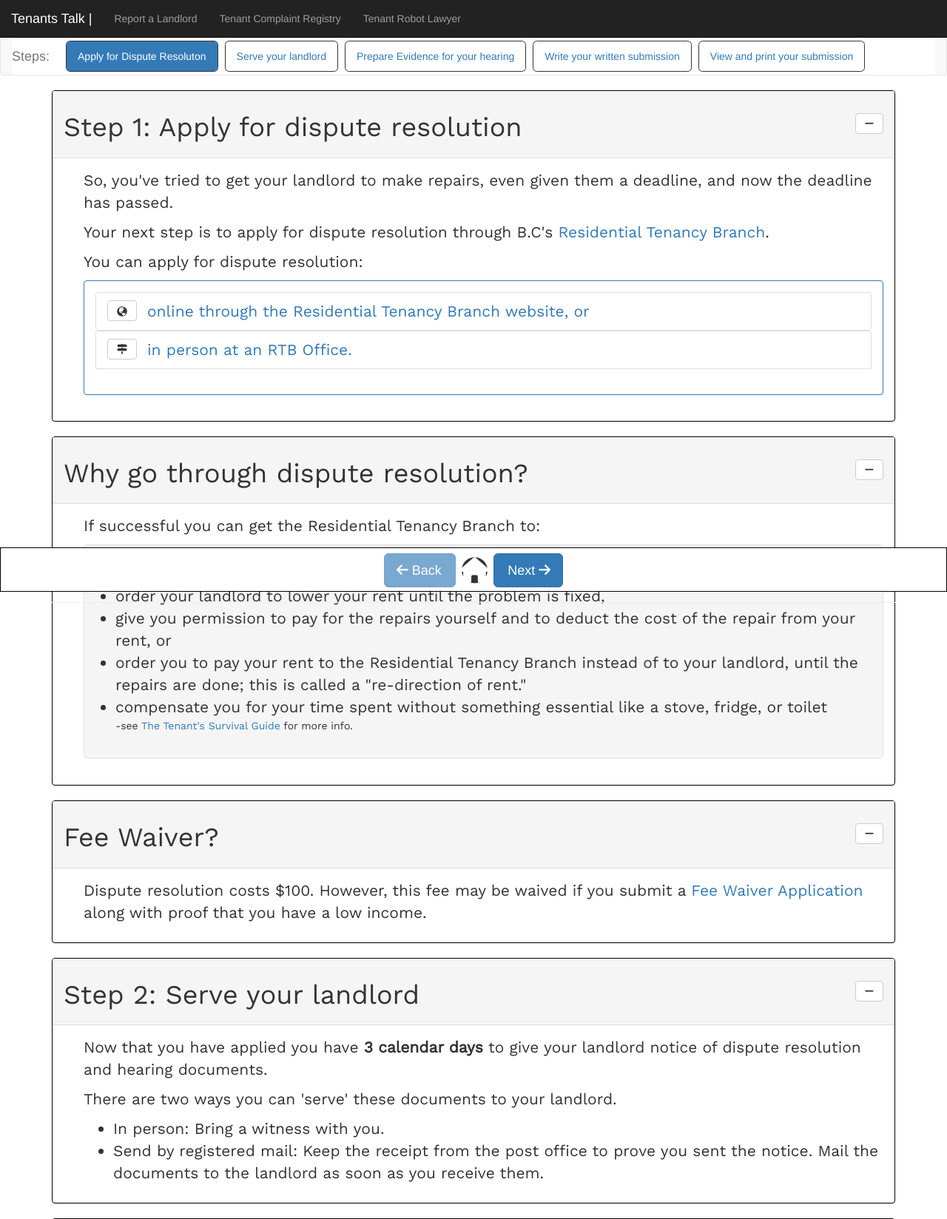
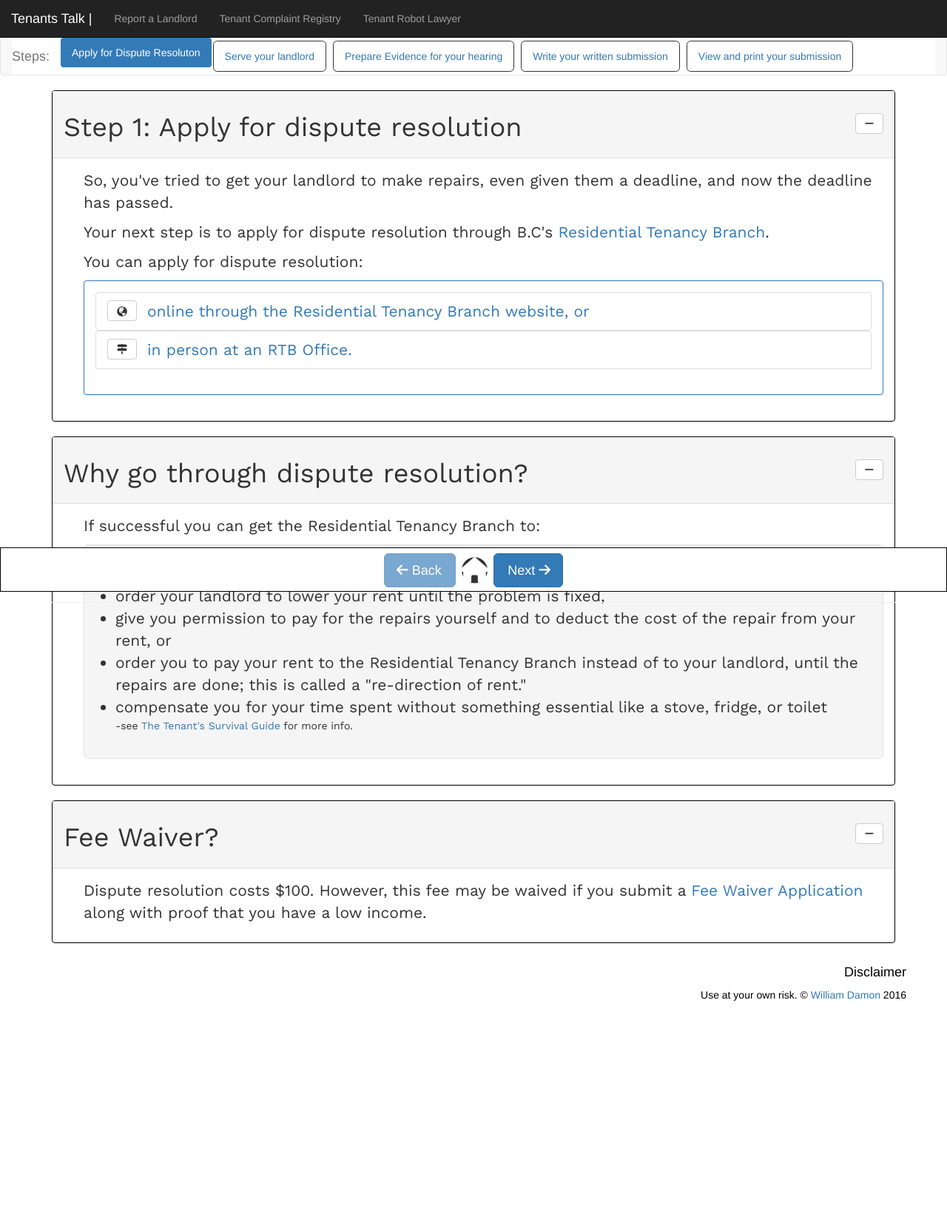
Before and after one commit to wdamon/tenants_talk, a Django app: template contest/templates/contest/fletter/repairs_arb.html in a window 1280 px wide. Shown: the top 1648 px of the page at 74% size. After the commit the page ends 1353 px from the top, so only its background shows below. Run offline with Django 3.2, Linux system fonts and the light colour scheme; the template is opened without the code that fills it, so the values that code supplies are empty; parts of the project's set-up code (start-up, migrations or seed data) failed here and were passed over; some libraries are stand-ins or nearby versions.

Commit message:
added a div

```diff
--- a/contest/templates/contest/fletter/repairs_arb.html
+++ b/contest/templates/contest/fletter/repairs_arb.html
@@ -65,7 +65,7 @@
         <!-- Nav tabs -->
         <div class="collapse navbar-collapse" id="navbar2">
             <ul style="background-color:white" class="nav navbar-light nav-pills" role="tablist" id="navs">
-              <li role="presentation" class="active navstyle" id="nav1"><a href="#step1" aria-controls="step1" role="tab" data-toggle="tab">Apply for Dispute Resoluton</a></li>
+              <li role="presentation" class="active" id="nav1"><a href="#step1" aria-controls="step1" role="tab" data-toggle="tab">Apply for Dispute Resoluton</a></li>
               <li role="presentation" class="navstyle" id="nav2"><a href="#step2" aria-controls="step2" role="tab" data-toggle="tab">Serve your landlord</a></li>
               <li role="presentation" class="navstyle" id="nav3"><a href="#step3" aria-controls="step3" role="tab" data-toggle="tab">Prepare Evidence for your hearing</a></li>
               <li role="presentation" class="navstyle" id="nav4"><a href="#step4" aria-controls="step4" role="tab" data-toggle="tab">Write your written submission </a></li>
@@ -152,6 +152,7 @@
                 <p>Dispute resolution costs $100. However, this fee may be waived if you submit a <a href="http://www2.gov.bc.ca/gov/content/housing-tenancy/residential-tenancies/solving-problems/dispute-resolution/applying-for-dispute-resolution/fees-and-fee-waivers">Fee Waiver Application</a> along with proof that you have a low income.</p>
               </div>
             </div>
+          </div>
         </div>
         <div role="tabpanel" class="tab-pane" id="step2">
           <div class="panel panel-default" style="border:1px solid black; font-family:Work Sans">
@@ -470,10 +471,10 @@
     $( ".panel-link").on( "mouseenter",
       function() {
         $( this ).addClass( "active" );
-      })
-      .on( "mouseleave", function() {
+      }).on( "mouseleave", function() {
         $( this ).removeClass( "active" );
       });
+
   //populates forms based on dicts
     var sections = [repintroduction, repbackground, evidence, repconclusion];
   //form sections
@@ -499,11 +500,11 @@
       });
     });
   //load forms
-    window.onload = function() {
-      for (var dict in sections) {
-        printform(dict, sections[dict]);
-      }
-    };
+  window.onload = function() {
+    for (var dict in sections) {
+      printform(dict, sections[dict]);
+    }
+  };
 
   function printDiv(divName) {
    var printContents = document.getElementById(divName).innerHTML;
@@ -513,11 +514,6 @@
    w.close();
   }
    </script>
-
-   </div> <!-- /container -->
-   </div>
-   </div>
-
    <!-- IE10 viewport hack for Surface/desktop Windows 8 bug -->
   <script src="{% static 'ie10-viewport-bug-workaround.js' %}"></script>
    </body>
```
